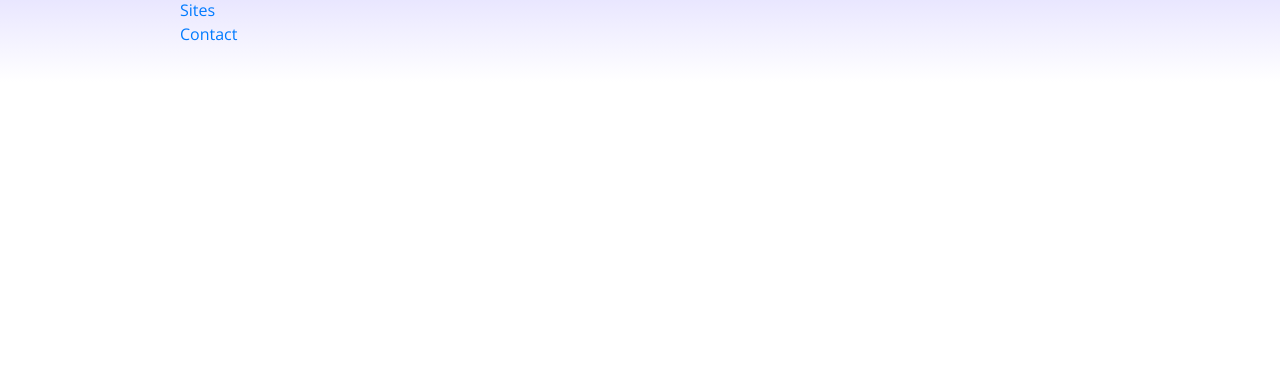
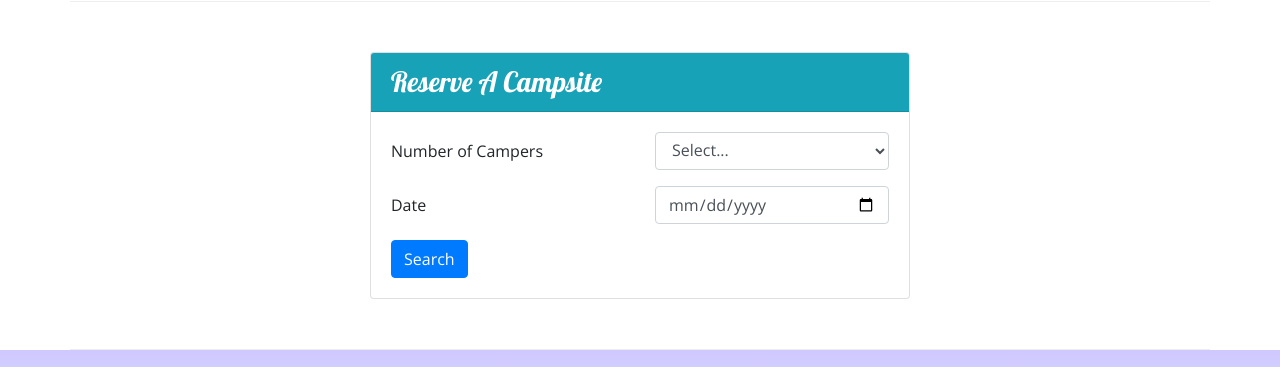
Before and after one commit to cnesheim/nucamp-bootstrap, a website: page index.html in a window 1280 px wide. Shown: the part 1151-1518 px from the top of the page. Before the commit the page ends 1233 px from the top, so only its background shows below. Drawn offline with nearby package versions, Linux system fonts and the light colour scheme.

Commit message:
wk 2 assignment

```diff
--- a/index.html
+++ b/index.html
@@ -28,6 +28,9 @@
                     <h1>NuCamp </h1>
                     <h2>a better way to camp</h2>
                 </div>
+                <div class="col-md-4 col-xl-2">
+                    <a class="btn btn-info btn-lg text-nowrap" href="#reserveForm" role="button">Reserve Campsite</a>
+                </div>
             </div>
         </div>
     </header>
@@ -50,7 +53,7 @@
 
     <div class="container">
         <div class="row row-content align-items-center">
-            <div class="col-sm-4 order-sm-last col-med-3">
+            <div class="col-sm-4 order-sm-last col-md-3">
                 <h2 class="text-sm-right">Discover & Review</h2>
             </div>
             <div class="col">
@@ -69,8 +72,13 @@
                 <h2>Featured Campsites</h2>
             </div>
             <div class="col">
+                <div class="media">
+                    <div class="media-body align-self-center">
                         <h3>React Lake Campground</h3>
                         <p class="d-none d-sm-block">Nestled in the foothills of the Chrome Mountains, this campground on the shores of the pristine React Lake is a favorite for fly fishers.</p>
+                    </div>
+                    <img class="d-flex img-thumbnail ml-3 float-right" src="img/react-lake-thumb.jpg" ></img>
+                </div>
             </div>
         </div>
 
@@ -84,6 +92,44 @@
                     <div class="media-body align-self-center">
                         <h3>Bootstrap Outfitters</h3>
                         <p class="d-none d-sm-block">Bootstrap Outfitters supplies you with gear you need at prices you can't beat.</p>
+                    </div>
+                </div>
+            </div>
+        </div>
+
+        <div class="row row-content align-items-center">
+            <div class="col-sm-6 mx-auto">
+                <div class="card">
+                    <h3 class="card-header bg-info text-white">Reserve A Campsite</h3>
+                    <div class="card-body">
+                        <form id="reserveForm">
+                            <div class="row form-group">
+                                <label for="numCampers" class="col-sm-6 col-form-label">Number of Campers</label>
+                                <div class="col">
+                                    <select class="form-control" name="numCampers" id="numCampers">
+                                        <option>Select...</option>
+                                        <option>1</option>
+                                        <option>2</option>
+                                        <option>3</option>
+                                        <option>4</option>
+                                        <option>5</option>
+                                        <option>6</option>
+                                    </select>
+                                </div>
+                            </div>
+                            <div class="row form-group">
+                                <label for="date" class="col-sm-6 col-form-label ">Date</label>
+                            <div class="col">
+                                <input class="form-control" type="date" id="date" name="date" placeholder="mm/dd/yyyy">
+                            </div>
+                            </div>
+
+                            <div class="row">
+                                <div class="col">
+                                    <button class="btn btn-primary" type="submit">Search</button>
+                                </div>
+                            </div>
+                        </form>
                     </div>
                 </div>
             </div>
```
Also changed, not shown: contactus.html (+1 -1 lines), 1 other file. Lines whose indentation alone changed are shown as unchanged.
